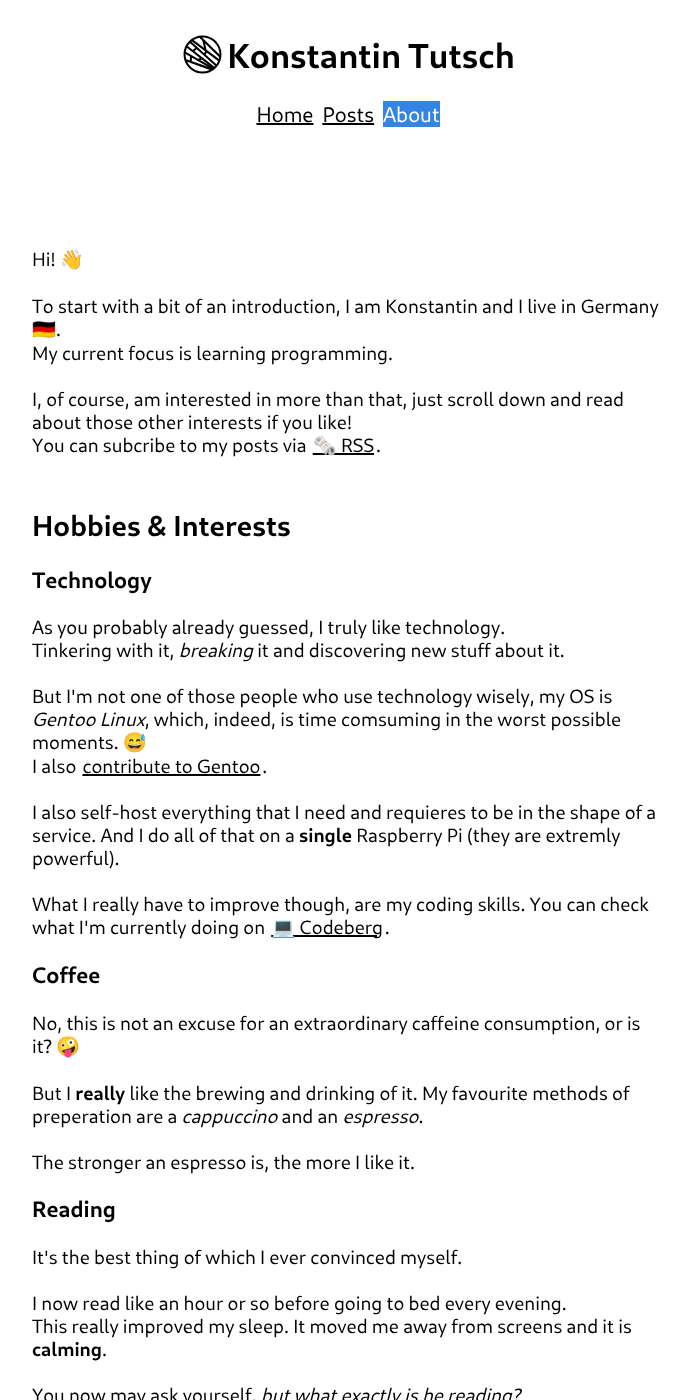
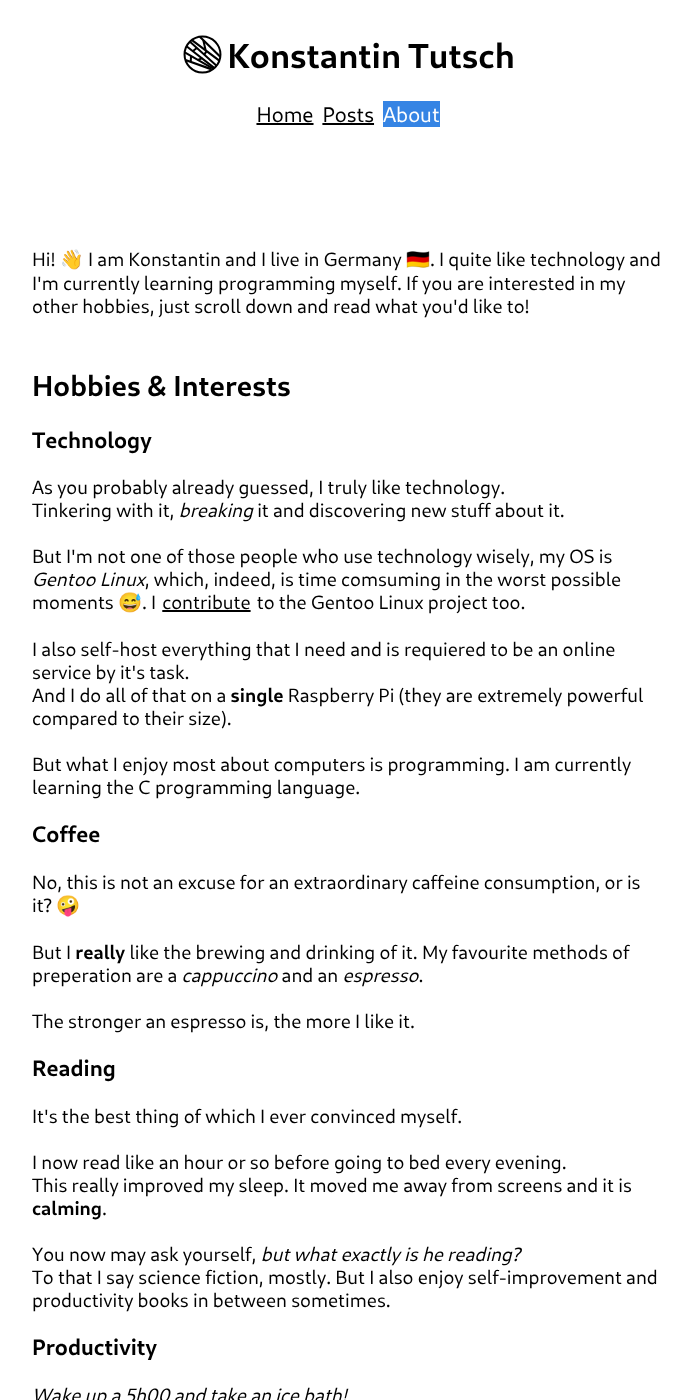
Before and after one commit to konstantintutsch/website, a Jekyll site: the page built from about/index.html, in a window 1280 px wide and 1400 px high. Shown: the whole window, without its empty margins (292-983 px from the left). Built offline with Jekyll 4.4.1, drawn with Linux system fonts in a browser that asks for light colours.

Commit message:
Improve site descriptions for / and /about

```diff
--- a/about/index.html
+++ b/about/index.html
@@ -1,16 +1,10 @@
 ---
 layout: default
 title: About
-description: Hi! 👋 I'm Konstantin Tutsch and this is my personal site and blog about technology and more.
+description: Hi! 👋 I am Konstantin and I live in Germany 🇩🇪. I quite like technology and I'm currently learning programming myself. If you are interested in my other hobbies, just scroll down and read what you'd like to!
 ---
 <p>
-Hi! 👋<br>
-<br>
-To start with a bit of an introduction, I am Konstantin and I live in Germany 🇩🇪.<br>
-My current focus is learning programming.<br>
-<br>
-I, of course, am interested in more than that, just scroll down and read about those other interests if you like!<br>
-You can subcribe to my posts via <a class="social" target="_blank" rel="noopener noreferrer" href="/feed.rss">🗞️ RSS</a>.<br>
+{{ page.description }}
 </p>
 <h2>Hobbies & Interests</h2>
 <p>
@@ -18,12 +12,12 @@
 As you probably already guessed, I truly like technology.<br>
 Tinkering with it, <i>breaking</i> it and discovering new stuff about it.<br>
 <br>
-But I'm not one of those people who use technology wisely, my OS is <i>Gentoo Linux</i>, which, indeed, is time comsuming in the worst possible moments. 😅<br>
-I also <a class="social" target="_blank" rel="me noopener noreferrer" href="https://wiki.gentoo.org/wiki/User:KonstantinTutsch">contribute to Gentoo</a>.<br>
+But I'm not one of those people who use technology wisely, my OS is <i>Gentoo Linux</i>, which, indeed, is time comsuming in the worst possible moments 😅. I  <a class="social" target="_blank" rel="me noopener noreferrer" href="https://wiki.gentoo.org/wiki/User:KonstantinTutsch">contribute</a> to the Gentoo Linux project too.<br>
 <br>
-I also self-host everything that I need and requieres to be in the shape of a service. And I do all of that on a <b>single</b> Raspberry Pi (they are extremly powerful).<br>
+I also self-host everything that I need and is requiered to be an online service by it's task.<br>
+And I do all of that on a <b>single</b> Raspberry Pi (they are extremely powerful compared to their size).<br>
 <br>
-What I really have to improve though, are my coding skills. You can check what I'm currently doing on <a class="social" target="_blank" rel="me noopener noreferrer" href="https://codeberg.org/konstantintutsch">💻 Codeberg</a>.<br>
+But what I enjoy most about computers is programming. I am currently learning the C programming language.<br>
 <h3>Coffee</h3>
 No, this is not an excuse for an extraordinary caffeine consumption, or is it? 🤪<br>
 <br>
--- a/index.html
+++ b/index.html
@@ -1,6 +1,6 @@
 ---
 layout: default
 title: Home
-description: Hi! 👋 I'm Konstantin Tutsch and this is my personal site and blog about technology and more.
+description: Hi! 👋 I'm Konstantin Tutsch and this is my personal website and blog. You can read more about me on the about page.
 ---
 {% include recent.html %}
```
